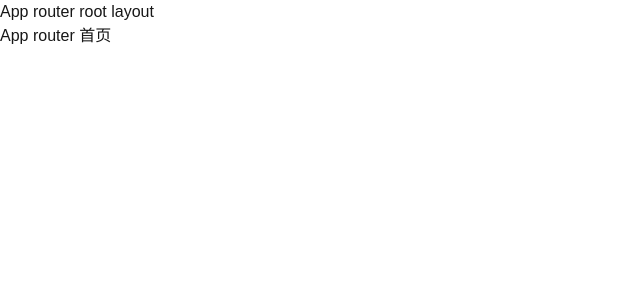
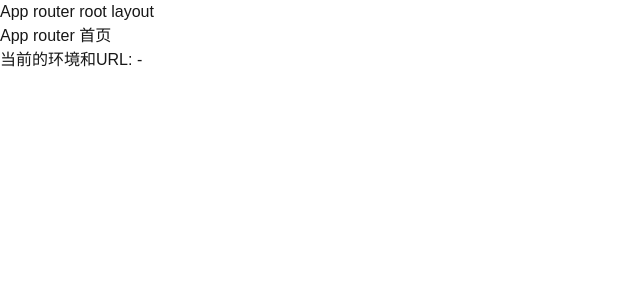
Before and after one commit to caicaibrid/nextjs-app, a Next.js app: page / in a window 1280 px wide. Shown: the top 300 px of the page, without its empty margins (0-640 px from the left). Built offline with nearby package versions, Linux system fonts and the light colour scheme.

Commit message:
feat: init

```diff
--- a/src/app/page.tsx
+++ b/src/app/page.tsx
@@ -1,3 +1,12 @@
+import config from "../config";
 export default function Page() {
-  return <div>App router 首页</div>;
+  const APP_ENV: string = process.env.APP_ENV || "";
+  return (
+    <>
+      <div>App router 首页</div>
+      <div>
+        当前的环境和URL: {process.env.APP_ENV} - {config[APP_ENV]?.baseUrl}
+      </div>
+    </>
+  );
 }
--- /dev/null
+++ b/src/config/index.ts
@@ -0,0 +1,18 @@
+interface Config {
+  [key: string]: {
+    baseUrl: string;
+  };
+}
+const config: Config = {
+  development: {
+    baseUrl: "http://development:3000",
+  },
+  test: {
+    baseUrl: "http://test:3000",
+  },
+  production: {
+    baseUrl: "http://production:3000",
+  },
+};
+
+export default config;
--- a/src/pages/ai/index.tsx
+++ b/src/pages/ai/index.tsx
@@ -1,3 +1,3 @@
 export default function Ai() {
-  return <div>AI</div>;
+  return <div>page router - AI page</div>;
 }
```
Also changed, not shown: package.json (+6 -2 lines), src/pages/_document.tsx (added, +13 -0 lines), src/pages/ai/layout.tsx (deleted, +0 -8 lines), src/pages/test/index.tsx (added, +3 -0 lines), 2 other files (tests, documents, lock files or other folders).
